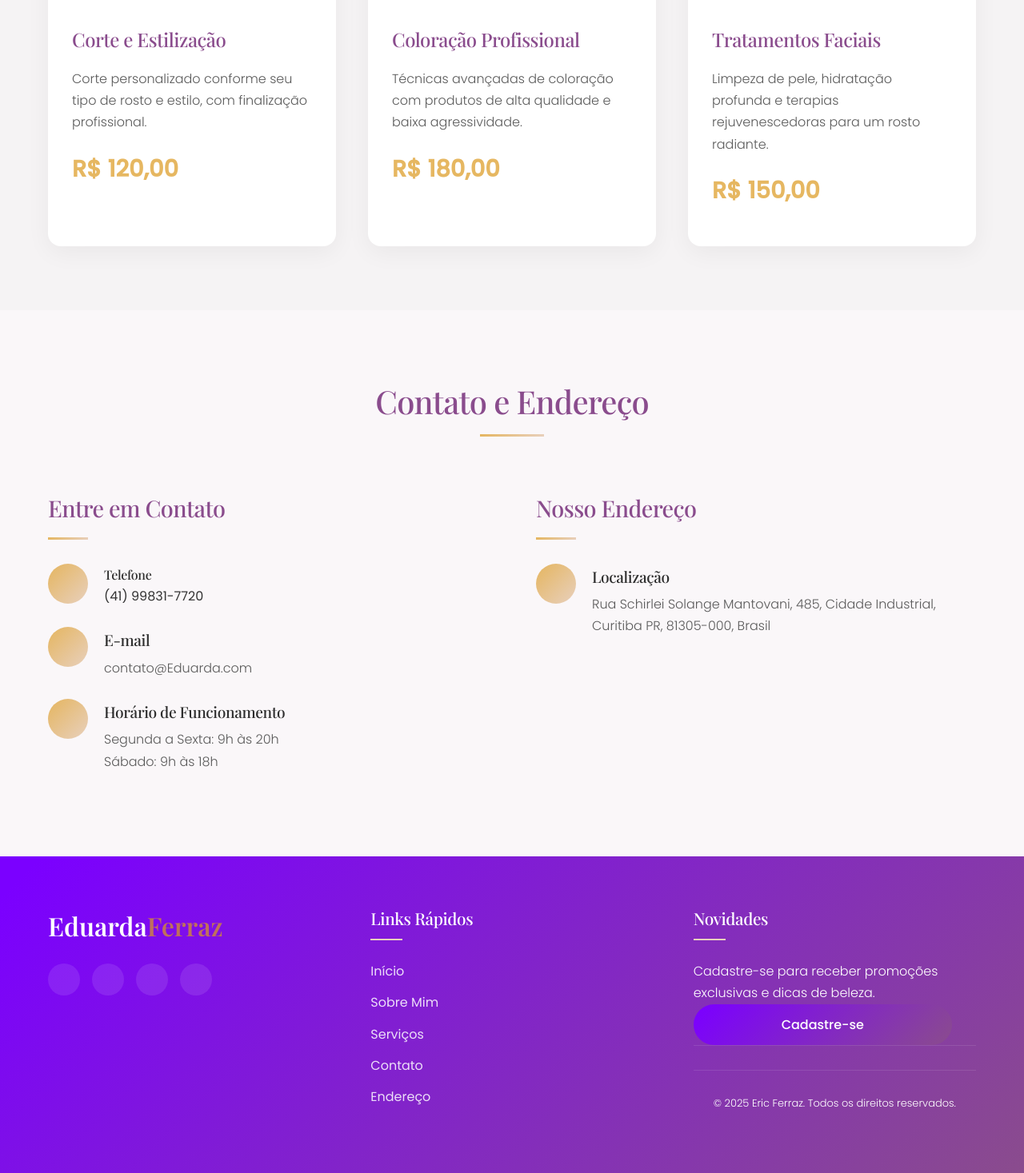
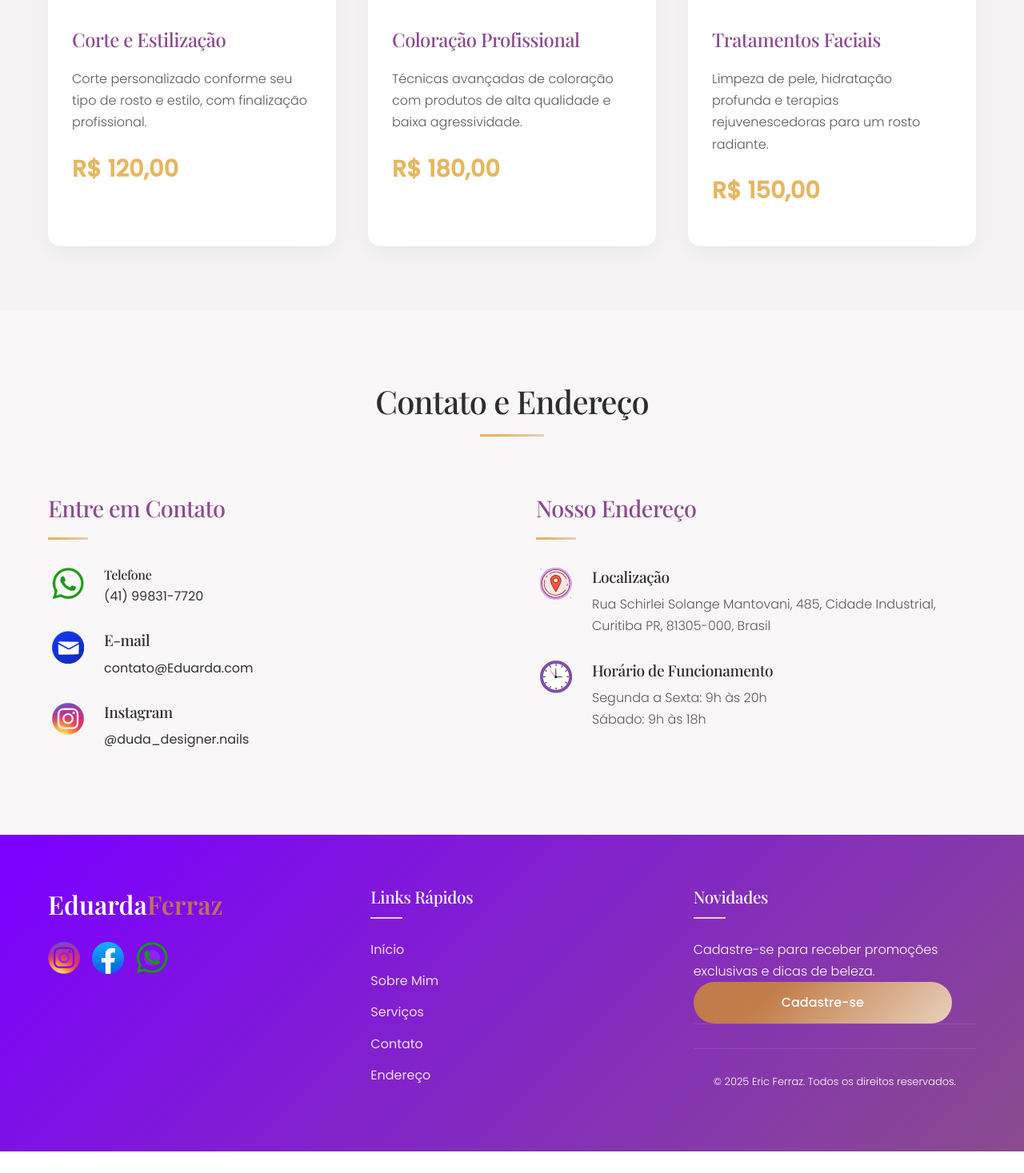
Before and after one commit to Ericferraz15/salao, a Django app: page / in a window 1280 px wide. Shown: the part 2155-3622 px from the top of the page at 80% size. After the commit the page ends 3595 px from the top, so only its background shows below. Run offline with Django 5.2, Linux system fonts and the light colour scheme.

Commit message:
add imgs statics e cria o movimento das imagens

```diff
--- a/Salao/gestao/static/staticCliente/home.css
+++ b/Salao/gestao/static/staticCliente/home.css
@@ -16,7 +16,7 @@
     --shadow-subtle: 0 8px 30px rgba(0, 0, 0, 0.05);
     --shadow-elevated: 0 15px 40px rgba(0, 0, 0, 0.08);
     --gradient-mauve: linear-gradient(135deg, var(--primary-mauve) 3%, var(--primary-mauve-dark) 100%);
-    --gradient-rose: linear-gradient(135deg, var(--accent-rosegold) 0%, var(--accent-rosegold-light) 100%);
+    --gradient-rose: linear-gradient(135deg, var(--accent-rosegold) 30%, var(--accent-rosegold-light) 100%);
     --transition-smooth: all 0.4s cubic-bezier(0.165, 0.84, 0.44, 1);
     --border-radius: 16px;
     --border-radius-lg: 24px;
@@ -242,7 +242,7 @@ a {
 
 .section-header h2 {
     font-size: 2.5em;
-    color: var(--primary-mauve-dark);
+    color: var(--text-dark);
     margin-bottom: 15px;
     position: relative;
     display: inline-block;
@@ -299,7 +299,7 @@ a {
     margin-bottom: 30px;
 }
 
-.link-whatsapp {
+.link-icon {
     text-decoration: none;
 
     color: #333333;
@@ -309,7 +309,7 @@ a {
     transition: color 0.3s ease;
 }
 
-.link-whatsapp:hover {
+.link-icon:hover {
     color: #ac0fd7;
 }
 
@@ -326,12 +326,16 @@ a {
     gap: 40px;
 }
 
-.service-card {
+.service-card1, .service-card2, .service-card3 {
     background-color: var(--neutral-light);
     border-radius: var(--border-radius);
     overflow: hidden;
     box-shadow: var(--shadow-subtle);
     transition: var(--transition-smooth);
+
+}
+#card1, #card2, #card3 {
+    transition: filter 0.9s ease-in-out, opacity 0.3s;
 }
 
 .service-card:hover {
@@ -380,8 +384,8 @@ a {
 .btn-service {
     display: inline-block;
     padding: 12px 28px;
-    background: var(--gradient-mauve);
-    color: var(--text-light);
+    background: var(--gradient-rose);
+    color: var(--text-dark);
     border-radius: 50px;
     text-decoration: none;
     font-weight: 500;
@@ -431,7 +435,6 @@ a {
 
 .contact-icon,
 .address-icon {
-    background: var(--gradient-rose);
     width: 50px;
     height: 50px;
     border-radius: 50%;
@@ -492,8 +495,8 @@ footer p {
 }
 
 .social-icon {
-    width: 40px;
-    height: 40px;
+    width: 20px;
+    height: 20px;
     border-radius: 50%;
     background-color: rgba(255, 255, 255, 0.1);
     display: flex;
@@ -502,6 +505,7 @@ footer p {
     color: var(--text-light);
     text-decoration: none;
     transition: var(--transition-smooth);
+    margin: 10px;
 }
 
 .social-icon:hover {
--- a/Salao/gestao/templates/templateCliente/home/home.html
+++ b/Salao/gestao/templates/templateCliente/home/home.html
@@ -76,10 +76,10 @@
             </div>
             <div class="services-grid">
                 <!-- Serviço 1 -->
-                <div class="service-card">
+                <div class="service-card1">
                     <div class="service-image">
-                        <img src="https://images.unsplash.com/photo-1560066984-138dadb4c035?ixlib=rb-4.0.3&auto=format&fit=crop&w=800&q=80"
-                            alt="Corte de Cabelo">
+                        <img src="{% static 'images/fibraDeVidro.jpg' %}"
+                            alt="Corte de Cabelo" id="card1">
                     </div>
                     <div class="service-content">
                         <h3>Corte e Estilização</h3>
@@ -89,10 +89,10 @@
                 </div>
 
                 <!-- Serviço 2 -->
-                <div class="service-card">
+                <div class="service-card2">
                     <div class="service-image">
-                        <img src="https://images.unsplash.com/photo-1556228578-9c360e1d8d34?ixlib=rb-4.0.3&auto=format&fit=crop&w=800&q=80"
-                            alt="Coloração">
+                        <img src="{% static 'images/esmaltacao.jpg' %}"
+                            alt="Coloração" id="card2">
                     </div>
                     <div class="service-content">
                         <h3>Coloração Profissional</h3>
@@ -102,10 +102,10 @@
                 </div>
 
                 <!-- Serviço 3 -->
-                <div class="service-card">
+                <div class="service-card3">
                     <div class="service-image">
-                        <img src="https://images.unsplash.com/photo-1607772588355-bdc6d6b013c3?ixlib=rb-4.0.3&auto=format&fit=crop&w=800&q=80"
-                            alt="Tratamentos Faciais">
+                        <img src="{% static 'images/banho.jpg' %}"
+                            alt="Tratamentos Faciais" id="card3">
                     </div>
                     <div class="service-content">
                         <h3>Tratamentos Faciais</h3>
@@ -129,46 +129,62 @@
                     <h3>Entre em Contato</h3>
                     <div class="contact-item">
                         <div class="contact-icon">
-                            <i class="fas fa-phone"></i>
+                            <img src="{% static 'images/logowhats.png' %}" alt="WhatsApp" class="icon-whatsapp" style="width: 40px; height: 40px;
+                                position: relative;">
                         </div>
                         <div class="contact-text,">
                             <h4>Telefone</h4>
-                            <a href="https://wa.me/5541998317720?text=Tenho%20interesse%20no%20seu%20servi%C3%A7o" class="link-whatsapp">
+                            <a href="https://wa.me/5541998317720?text=Tenho%20interesse%20no%20seu%20servi%C3%A7o"
+                                class="link-icon">
                                 (41) 99831-7720
                             </a>
                         </div>
                     </div>
                     <div class="contact-item">
                         <div class="contact-icon">
-                            <i class="fas fa-envelope"></i>
+                            <img src="{% static 'images/logoemail.png' %}" alt="E-mail" class="icon-email">
                         </div>
                         <div class="contact-text">
                             <h4>E-mail</h4>
-                            <p>contato@Eduarda.com</p>
+                            <a href="mailto:contato@Eduarda.com" class="link-icon">contato@Eduarda.com</a>
                         </div>
                     </div>
                     <div class="contact-item">
                         <div class="contact-icon">
-                            <i class="fas fa-clock"></i>
+                            <img src="{% static 'images/logoinsta.png' %}" alt="Instagram" class="icon-instagram">
                         </div>
                         <div class="contact-text">
-                            <h4>Horário de Funcionamento</h4>
-                            <p>Segunda a Sexta: 9h às 20h</p>
-                            <p>Sábado: 9h às 18h</p>
+                            <h4>Instagram</h4>
+                            <a href="https://www.instagram.com/duda_designer.nails/" class="link-icon">
+                                @duda_designer.nails
+                            </a>
                         </div>
                     </div>
+
                 </div>
 
                 <div class="address-info" id="address">
                     <h3>Nosso Endereço</h3>
                     <div class="address-item">
                         <div class="address-icon">
-                            <i class="fas fa-map-marker-alt"></i>
+                            <img src="{% static 'images/logomapa.png' %}" alt="Endereço" class="icon-endereco">
                         </div>
                         <div class="address-text">
                             <h4>Localização</h4>
                             <p>Rua Schirlei Solange Mantovani, 485, Cidade Industrial, Curitiba PR, 81305-000, Brasil
                             </p>
+                        </div>
+
+                    </div>
+                    <div class="contact-item">
+                        <div class="contact-icon">
+                            <img src="{% static 'images/logorelogio.png' %}" alt="horario-funcionamento"
+                                class="icon-horario">
+                        </div>
+                        <div class="contact-text">
+                            <h4>Horário de Funcionamento</h4>
+                            <p>Segunda a Sexta: 9h às 20h</p>
+                            <p>Sábado: 9h às 18h</p>
                         </div>
                     </div>
                     <div class="address-item">
@@ -185,10 +201,16 @@
                 <div class="footer-about">
                     <div class="footer-logo">Eduarda<span>Ferraz</span></div>
                     <div class="social-links">
-                        <a href="#" class="social-icon"><i class="fab fa-instagram"></i></a>
-                        <a href="#" class="social-icon"><i class="fab fa-facebook-f"></i></a>
-                        <a href="#" class="social-icon"><i class="fab fa-whatsapp"></i></a>
-                        <a href="#" class="social-icon"><i class="fab fa-tiktok"></i></a>
+                        <a href="https://www.instagram.com/duda_designer.nails/" class="social-icon" target="_blank">
+                            <img src="{% static 'images/logoinsta.png' %}" alt="Instagram">
+                        </a>
+                        <a href="" class="social-icon"><i class="fab fa-facebook-f"></i>
+                            <img src="{% static 'images/2021_Facebook_icon.svg2.png' %}" alt="Instagram">
+                        </a>
+                        <a href="https://wa.me/5541998317720?text=Tenho%20interesse%20no%20seu%20servi%C3%A7o"
+                            class="social-icon"><i class="fab fa-whatsapp"></i>
+                            <img src="{% static 'images/logowhats.png' %}" alt="WhatsApp">
+                        </a>
                     </div>
                 </div>
 
@@ -206,12 +228,12 @@
                 <div class="footer-newsletter">
                     <h4>Novidades</h4>
                     <p>Cadastre-se para receber promoções exclusivas e dicas de beleza.</p>
-                    <a href="{% url 'cadastro_cliente' %}" class="btn-service" > Cadastre-se</a>
+                    <a href="{% url 'cadastro_cliente' %}" class="btn-service"> Cadastre-se</a>
 
-            <div class="copyright">
-                <p>&copy; 2025 Eric Ferraz. Todos os direitos reservados.</p>
-            </div>
-        </div>
+                    <div class="copyright">
+                        <p>&copy; 2025 Eric Ferraz. Todos os direitos reservados.</p>
+                    </div>
+                </div>
     </footer>
     <script src="{% static 'gestao/JS/homeJS.js' %}"></script>
 </body>
```
Also changed, not shown: Salao/gestao/static/gestao/JS/homeJS.js (+31 -3 lines), Salao/gestao/static/images/2021_Facebook_icon.svg2.png (added), Salao/gestao/static/images/Logoemail.png (added), Salao/gestao/static/images/Logoinsta.png (added), Salao/gestao/static/images/Logomapa.png (added), Salao/gestao/static/images/Logowhats.png (added), Salao/gestao/static/images/banho.jpg (added), Salao/gestao/static/images/banho2.jpg (added), Salao/gestao/static/images/banho3.jpg (added), Salao/gestao/static/images/esmaltacao.jpg (added), Salao/gestao/static/images/esmaltacao2.jpg (added), Salao/gestao/static/images/esmaltacao3.jpg (added), Salao/gestao/static/images/fibraDeVidro.jpg (added), Salao/gestao/static/images/fibraDeVidro2.jpg (added), 2 more files.
